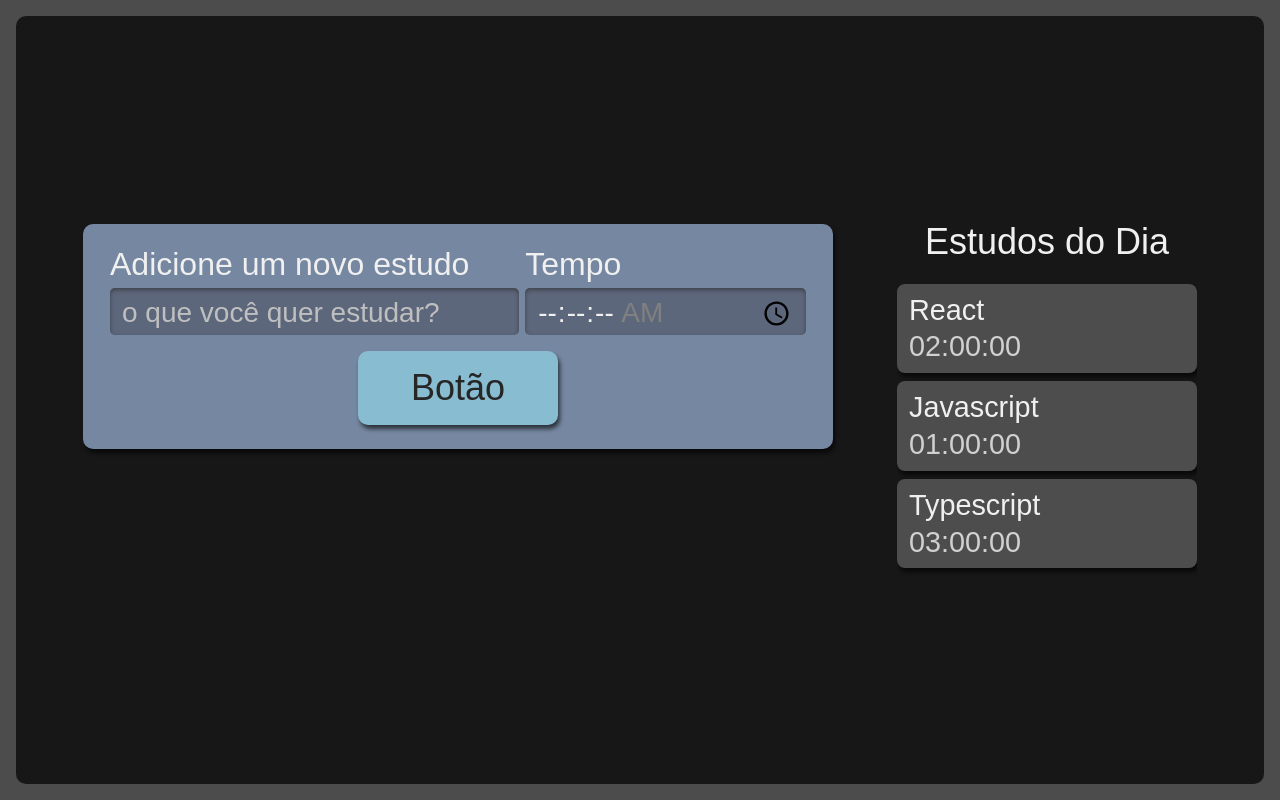
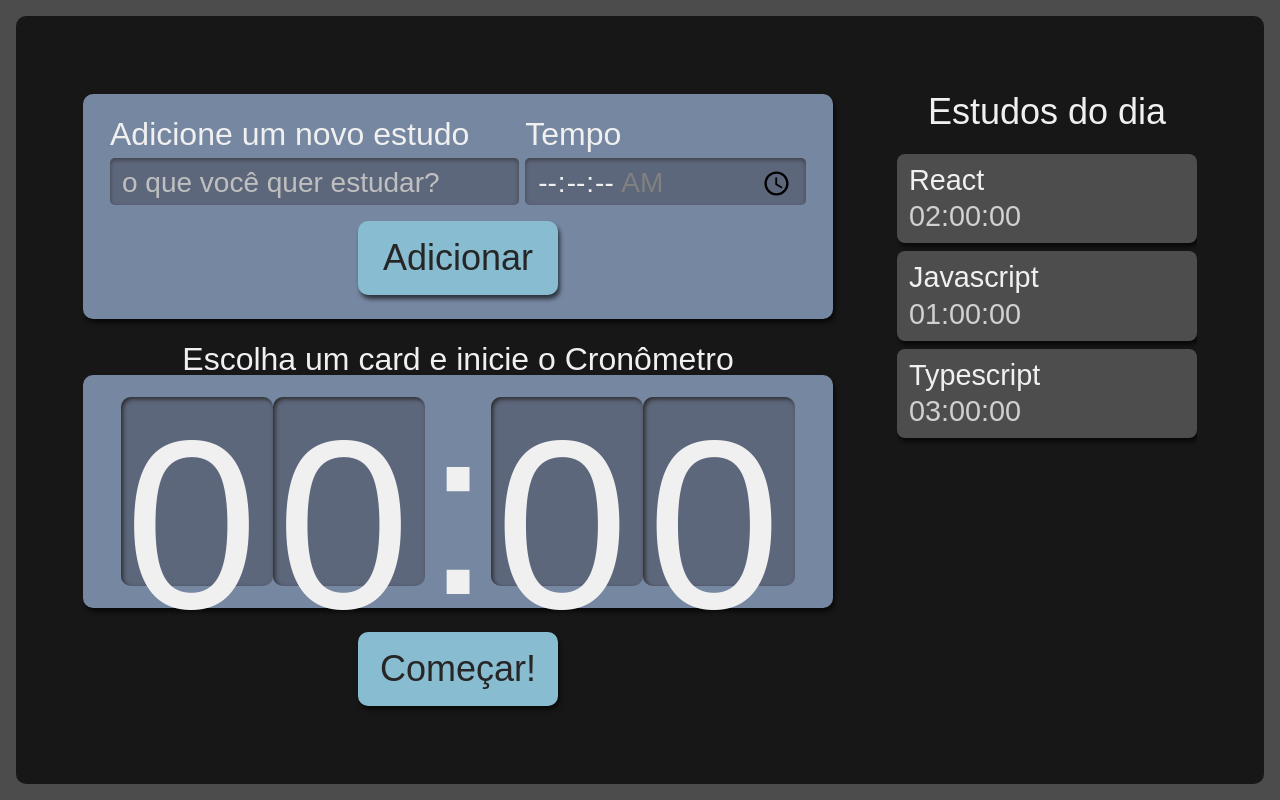
Before and after one commit to Cleysond10/Cronometro-React.ts, a React (Create React App) app: page / in a window 1280 px wide. Built offline with nearby package versions, Linux system fonts and the light colour scheme.

Commit message:
feat: add timer

```diff
--- a/src/components/Botao/index.tsx
+++ b/src/components/Botao/index.tsx
@@ -1,10 +1,10 @@
 import React from 'react';
 import style from './Botao.module.scss';
 
-const Botao = () => {
+const Botao = ({ children }: { children?: string} ) => {
   return (
     <button className={style.botao}>
-     Botão
+     {children}
     </button>
   )
 }
--- /dev/null
+++ b/src/components/Cronometro/Cronometro.module.scss
@@ -0,0 +1,59 @@
+.cronometro {
+  display: flex;
+  flex-direction: column;
+  align-items: center;
+  grid-area: cronometro;
+
+  .relogioWrapper {
+    align-items: center;
+    background-color: #7687A1;
+    border-radius: 10px;
+    box-shadow: 2px 4px 4px #0000009F;
+    box-sizing: border-box;
+    display: flex;
+    font-size: 5rem;
+    justify-content: center;
+    margin-bottom: 24px;
+    padding: 16px 12px;
+    width: 100%;
+  }
+
+  .titulo {
+    font-size: 2rem;
+  }
+
+  button {
+    background-color: #88bcd1;
+    border-radius: 10px;
+    box-shadow: 2px 4px 4px #0000009F;
+    color: #272626;
+    cursor: pointer;
+    font-size: 1.25rem;
+    padding: 16px;
+    width: 150px;
+
+    &:active {
+      background-color: #7CA6B7;
+      box-shadow: 2px 2px 4px #0000009F inset;
+      cursor: auto;
+    }
+  }
+
+  @media screen and (min-width:1280px) {
+
+    .relogioWrapper{
+      font-size: 15rem;
+    }
+
+    p {
+      font-size: 2rem;
+    }
+
+    button {
+      grid-column-start: span 2;
+      justify-self: center;
+      width: 200px;
+      font-size: 2.25rem;
+    }
+  }
+}
--- /dev/null
+++ b/src/components/Cronometro/Relogio/Relogio.module.scss
@@ -0,0 +1,21 @@
+.relogioNumero {
+  background-color: #5D677C;
+  box-shadow: 2px 2px 4px #2B2B2B inset;
+  height: 3.6rem;
+  width: 3rem;
+  padding: 8px 4px;
+  border-radius: 10px;
+
+  @media screen and (min-width:1280px) {
+    height: 10.8rem;
+    width: 9rem;
+  }
+}
+
+.relogioDivisao {
+  height: 4.2rem;
+
+  @media screen and (min-width:1280px) {
+    height: 12.6rem;
+  }
+}
--- /dev/null
+++ b/src/components/Cronometro/Relogio/index.tsx
@@ -0,0 +1,13 @@
+import style from './Relogio.module.scss';
+
+export default function Relogio() {
+  return (
+    <>
+      <span className={style.relogioNumero}>0</span>
+      <span className={style.relogioNumero}>0</span>
+      <span className={style.relogioDivisao}>:</span>
+      <span className={style.relogioNumero}>0</span>
+      <span className={style.relogioNumero}>0</span>
+    </>
+  )
+}
--- /dev/null
+++ b/src/components/Cronometro/index.tsx
@@ -0,0 +1,17 @@
+import Botao from "../Botao";
+import Relogio from "./Relogio";
+import style from './Cronometro.module.scss';
+
+export default function Cronometro() {
+  return (
+    <div className={style.cronometro}>
+      <p className={style.titulo}>Escolha um card e inicie o Cronômetro</p>
+      <div className={style.relogioWrapper}>
+        <Relogio />
+      </div>
+      <Botao>
+        Começar!
+      </Botao>
+    </div>
+  )
+}
--- a/src/components/Formulario/index.tsx
+++ b/src/components/Formulario/index.tsx
@@ -31,7 +31,7 @@ const Formulario = () => {
           required
         />
       </div>
-      <Botao />
+      <Botao>Adicionar</Botao>
     </form>
   )
 }
--- /dev/null
+++ b/src/components/Lista/Item/index.tsx
@@ -0,0 +1,10 @@
+import style from '../Lista.module.scss';
+
+export default function Item({ tarefa, tempo }: { tarefa: string, tempo: string}) {
+  return (
+    <li className={style.item}>
+      <h3>{tarefa}</h3>
+      <span>{tempo}</span>
+    </li>
+  )
+}
--- a/src/components/Lista/index.tsx
+++ b/src/components/Lista/index.tsx
@@ -1,38 +1,28 @@
-import React from 'react'
-import style from './Lista.module.scss'
+import React from 'react';
+import Item from './Item';
+import style from './Lista.module.scss';
 
-export const Lista = () => {
-
-  const tarefas = [
-    {
-      tarefa: 'React',
-      tempo: '02:00:00',
-
-    },
-    {
-      tarefa: 'Javascript',
-      tempo: '01:00:00',
-    },
-    {
-      tarefa: 'Typescript',
-      tempo: '03:00:00',
-    }
-  ]
-
+export default function Lista() {
+  const tarefas = [{
+    tarefa: 'React',
+    tempo: '02:00:00'
+  }, {
+    tarefa: 'Javascript',
+    tempo: '01:00:00'
+  }, {
+    tarefa: "Typescript",
+    tempo: "03:00:00"
+  }];
   return (
     <aside className={style.listaTarefas}>
-      <h2>
-        Estudos do Dia
-      </h2>
+      <h2> Estudos do dia </h2>
       <ul>
-        {
-          tarefas.map((item, index) => (
-          <li className={style.item} key={index}>
-            <h3>{item.tarefa}</h3>
-            <span>{item.tempo}</span>
-          </li>
-          ))
-        }
+        {tarefas.map((item, index) => (
+          <Item
+            key={index}
+            {...item}
+          />
+        ))}
       </ul>
     </aside>
   )
--- a/src/pages/App.tsx
+++ b/src/pages/App.tsx
@@ -1,13 +1,15 @@
 import React from 'react';
+import Cronometro from '../components/Cronometro';
 import Formulario from '../components/Formulario';
-import { Lista } from '../components/Lista';
+import Lista from '../components/Lista';
 import style from './App.module.scss';
 
 function App() {
   return (
     <div className={style.AppStyle}>
       <Formulario />
-      <Lista></Lista>
+      <Lista />
+      <Cronometro />
     </div>
   );
 }
```
